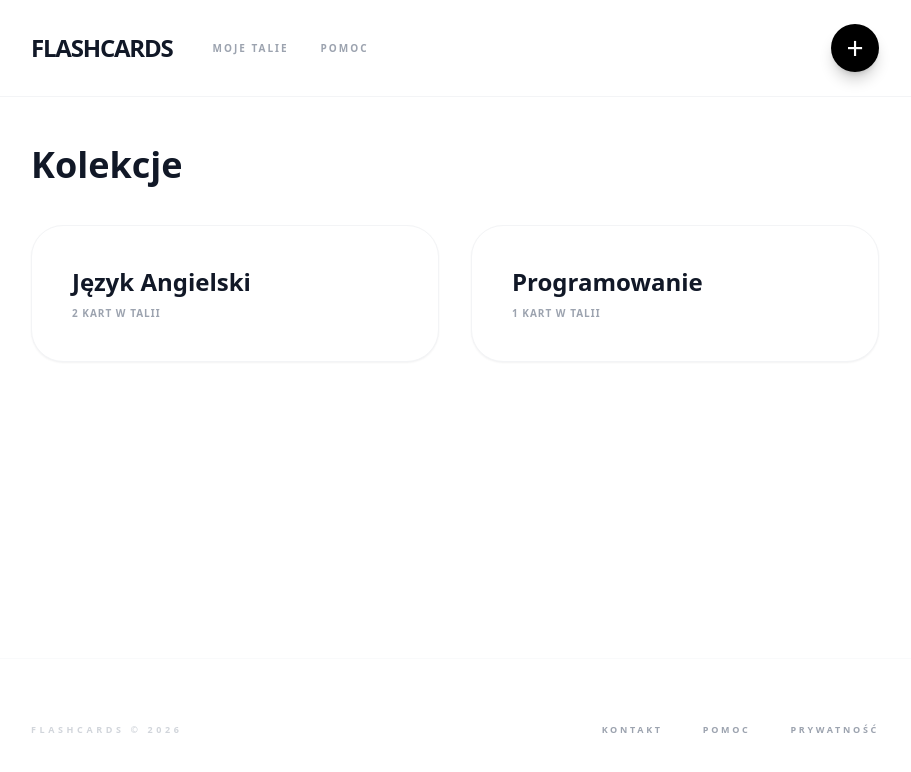
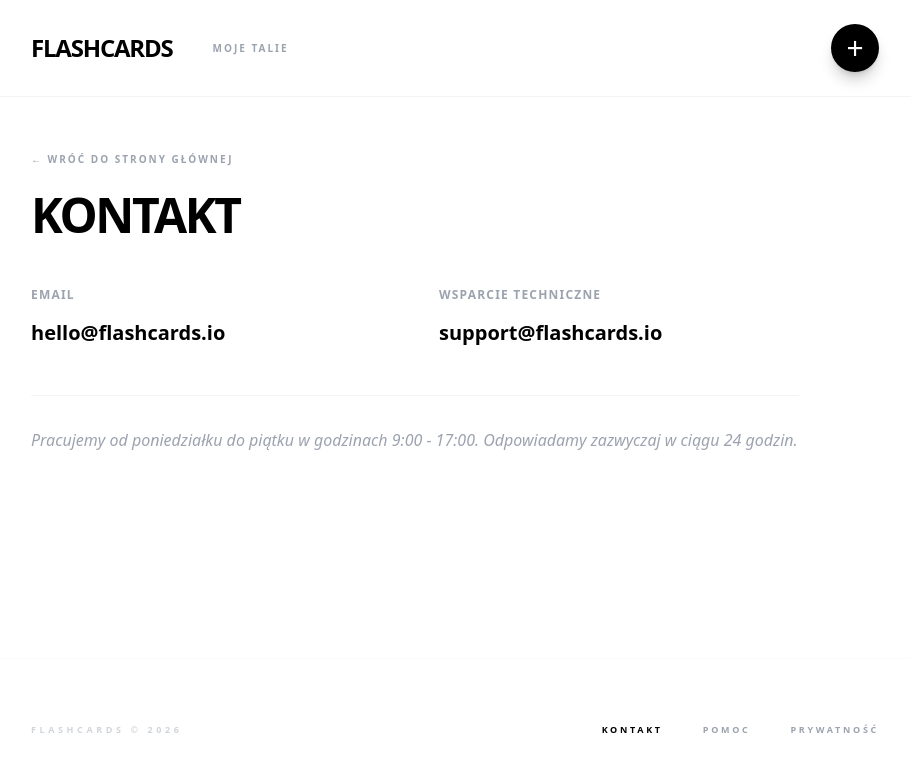
Before and after one commit to Deqq505/Aplikacja-internetowa-do-tworzenia-i-nauki-z-fiszek, a React (Vite) app: page / in a window 1280 px wide. Both pictures are taken after a click on the element "KONTAKT". Shown: the top 772 px of the page, without its empty margins (185-1096 px from the left). Built offline with nearby package versions, Linux system fonts and the light colour scheme.

Commit message:
Dodanie interfejsów "kontakt", "pomoc", "prywatność"

```diff
--- a/src/App.jsx
+++ b/src/App.jsx
@@ -13,24 +13,27 @@ export default function App() {
 
     const deck = decks.find(d => d.id === currentDeckId);
 
-  const handleLinkClick = (name) => {
-    alert(`Przejście do: ${name}`);
-  };
+    const PageHeader = ({ title }) => (
+        <div className="mb-12">
+            <button onClick={() => setView('home')} className="text-[10px] font-black text-gray-400 hover:text-black mb-6 transition uppercase tracking-[0.2em]">← Wróć do strony głównej</button>
+            <h2 className="text-5xl font-black tracking-tighter uppercase">{title}</h2>
+        </div>
+    );
 
     return (
-    <div className="min-h-screen flex flex-col font-sans">
+        <div className="min-h-screen flex flex-col font-sans bg-white text-black">
             {/* HEADER */}
             <header className="border-b border-gray-100 py-6">
                 <div className="max-w-4xl mx-auto px-6 flex justify-between items-center">
                     <div className="flex gap-10 items-center">
                         <h1 className="text-2xl font-black tracking-tighter cursor-pointer uppercase" onClick={() => setView('home')}>Flashcards</h1>
                         <nav className="hidden md:flex gap-8 text-[10px] font-black uppercase tracking-[0.2em] text-gray-400">
-              <span className="hover:text-black cursor-pointer transition" onClick={() => setView('home')}>Moje Talie</span>
-              <span className="hover:text-black cursor-pointer transition" onClick={() => handleLinkClick('Pomoc')}>Pomoc</span>
+                            <span className={`hover:text-black cursor-pointer transition ${view === 'home' ? 'text-black' : ''}`} onClick={() => setView('home')}>Moje Talie</span>
+                            {/* Link "Pomoc" został stąd usunięty zgodnie z Twoją prośbą */}
                         </nav>
                     </div>
                     <button
-            onClick={() => handleLinkClick('Dodawanie')}
+                        onClick={() => alert('Funkcja dodawania w przygotowaniu')}
                         className="bg-black text-white w-12 h-12 rounded-full flex items-center justify-center text-3xl font-light hover:scale-105 transition shadow-lg shadow-black/20"
                     >
                         +
@@ -38,11 +41,11 @@ export default function App() {
                 </div>
             </header>
 
-      {/* MAIN CONTENT */}
             <main className="flex-grow max-w-4xl mx-auto w-full px-6 py-12">
+
                 {view === 'home' && (
                     <div>
-            <h2 className="text-4xl font-bold mb-10">Kolekcje</h2>
+                        <h2 className="text-4xl font-bold mb-10 tracking-tight">Kolekcje</h2>
                         <div className="grid grid-cols-1 sm:grid-cols-2 gap-8">
                             {decks.map(d => (
                                 <div key={d.id} onClick={() => { setCurrentDeckId(d.id); setView('deck'); setCardIdx(0); setFlipped(false); }}
@@ -59,41 +62,80 @@ export default function App() {
                     <div className="max-w-2xl mx-auto">
                         <button onClick={() => setView('home')} className="text-[10px] font-black text-gray-400 hover:text-black mb-10 transition uppercase tracking-[0.2em]">← Wróć do kolekcji</button>
                         <h2 className="text-4xl font-bold mb-12 uppercase tracking-tight">{deck.name}</h2>
-
                         <div className="space-y-10">
                             <div className="flex justify-between items-end border-b border-gray-100 pb-4">
                                 <h3 className="text-[10px] font-black uppercase tracking-[0.3em]">Nauka</h3>
                                 <span className="text-[10px] font-black text-gray-400 uppercase tracking-widest">{cardIdx + 1} / {deck.cards.length}</span>
                             </div>
-
-              <div
-                onClick={() => setFlipped(!flipped)}
-                className="min-h-[350px] bg-white border border-gray-100 rounded-[3rem] flex items-center justify-center p-12 cursor-pointer text-center text-3xl font-bold shadow-2xl transition-all hover:scale-[1.01] active:scale-95"
-              >
+                            <div onClick={() => setFlipped(!flipped)} className="min-h-[350px] bg-white border border-gray-100 rounded-[3rem] flex items-center justify-center p-12 cursor-pointer text-center text-3xl font-bold shadow-2xl transition-all hover:scale-[1.01] active:scale-95">
                                 {flipped ? deck.cards[cardIdx].back : deck.cards[cardIdx].front}
                             </div>
-
                             <div className="flex justify-center">
-                <button
-                  onClick={() => { setFlipped(false); setCardIdx((cardIdx + 1) % deck.cards.length); }}
-                  className="w-full max-w-xs bg-black text-white py-6 rounded-[1.5rem] font-bold text-sm uppercase tracking-[0.2em] shadow-2xl shadow-black/20"
-                >
+                                <button onClick={() => { setFlipped(false); setCardIdx((cardIdx + 1) % deck.cards.length); }} className="w-full max-w-xs bg-black text-white py-6 rounded-[1.5rem] font-bold text-sm uppercase tracking-[0.2em] shadow-2xl shadow-black/20">
                                     Następna fiszka
                                 </button>
                             </div>
                         </div>
                     </div>
                 )}
+
+                {view === 'help' && (
+                    <div className="max-w-3xl">
+                        <PageHeader title="Pomoc" />
+                        <div className="space-y-12">
+                            <section>
+                                <h4 className="text-xs font-black uppercase tracking-widest text-gray-400 mb-4">Jak zacząć?</h4>
+                                <p className="text-lg leading-relaxed">Wybierz jedną z dostępnych talii na ekranie głównym. Klikaj w kartę, aby zobaczyć jej drugą stronę, a następnie przejdź do kolejnej fiszki przyciskiem poniżej.</p>
+                            </section>
+                            <section>
+                                <h4 className="text-xs font-black uppercase tracking-widest text-gray-400 mb-4">Tworzenie własnych talii</h4>
+                                <p className="text-lg leading-relaxed">Użyj przycisku "+" w prawym górnym rogu (funkcja w fazie testów), aby dodać nowy zestaw pojęć do swojej lokalnej biblioteki.</p>
+                            </section>
+                        </div>
+                    </div>
+                )}
+
+                {view === 'contact' && (
+                    <div className="max-w-3xl">
+                        <PageHeader title="Kontakt" />
+                        <div className="grid grid-cols-1 md:grid-cols-2 gap-12">
+                            <div>
+                                <h4 className="text-xs font-black uppercase tracking-widest text-gray-400 mb-4">Email</h4>
+                                <p className="text-xl font-bold">hello@flashcards.io</p>
+                            </div>
+                            <div>
+                                <h4 className="text-xs font-black uppercase tracking-widest text-gray-400 mb-4">Wsparcie techniczne</h4>
+                                <p className="text-xl font-bold">support@flashcards.io</p>
+                            </div>
+                            <div className="md:col-span-2 pt-8 border-t border-gray-100">
+                                <p className="text-gray-400 italic">Pracujemy od poniedziałku do piątku w godzinach 9:00 - 17:00. Odpowiadamy zazwyczaj w ciągu 24 godzin.</p>
+                            </div>
+                        </div>
+                    </div>
+                )}
+
+                {view === 'privacy' && (
+                    <div className="max-w-3xl">
+                        <PageHeader title="Prywatność" />
+                        <div className="space-y-8">
+                            <p className="text-lg leading-relaxed font-bold">Twoje dane są bezpieczne, ponieważ nigdy nie opuszczają Twojej przeglądarki.</p>
+                            <p className="text-gray-600 leading-relaxed">Aplikacja korzysta z technologii <span className="text-black font-mono">LocalStorage</span>. Oznacza to, że wszystkie stworzone przez Ciebie talie i postępy w nauce są zapisywane wyłącznie na Twoim urządzeniu. Nie używamy zewnętrznych baz danych ani systemów śledzących.</p>
+                            <div className="p-8 bg-gray-50 rounded-[2rem] text-sm text-gray-500">
+                                Wersja dokumentu: 1.0.1 (Marzec 2026)
+                            </div>
+                        </div>
+                    </div>
+                )}
+
             </main>
 
-      {/* FOOTER */}
             <footer className="border-t border-gray-50 py-16">
                 <div className="max-w-4xl mx-auto px-6 flex flex-col md:flex-row justify-between items-center gap-8">
                     <p className="text-[9px] font-black uppercase tracking-[0.4em] text-gray-300 cursor-default">Flashcards © 2026</p>
                     <div className="flex gap-10 text-[9px] font-black uppercase tracking-[0.3em] text-gray-400">
-            <span onClick={() => handleLinkClick('Kontakt')} className="hover:text-black cursor-pointer transition">Kontakt</span>
-            <span onClick={() => handleLinkClick('Pomoc')} className="hover:text-black cursor-pointer transition">Pomoc</span>
-            <span onClick={() => handleLinkClick('Prywatność')} className="hover:text-black cursor-pointer transition">Prywatność</span>
+                        <span onClick={() => setView('contact')} className={`hover:text-black cursor-pointer transition ${view === 'contact' ? 'text-black' : ''}`}>Kontakt</span>
+                        <span onClick={() => setView('help')} className={`hover:text-black cursor-pointer transition ${view === 'help' ? 'text-black' : ''}`}>Pomoc</span>
+                        <span onClick={() => setView('privacy')} className={`hover:text-black cursor-pointer transition ${view === 'privacy' ? 'text-black' : ''}`}>Prywatność</span>
                     </div>
                 </div>
             </footer>
```
Also changed, not shown: src/index.css (+7 -6 lines). Lines whose indentation alone changed are shown as unchanged.
